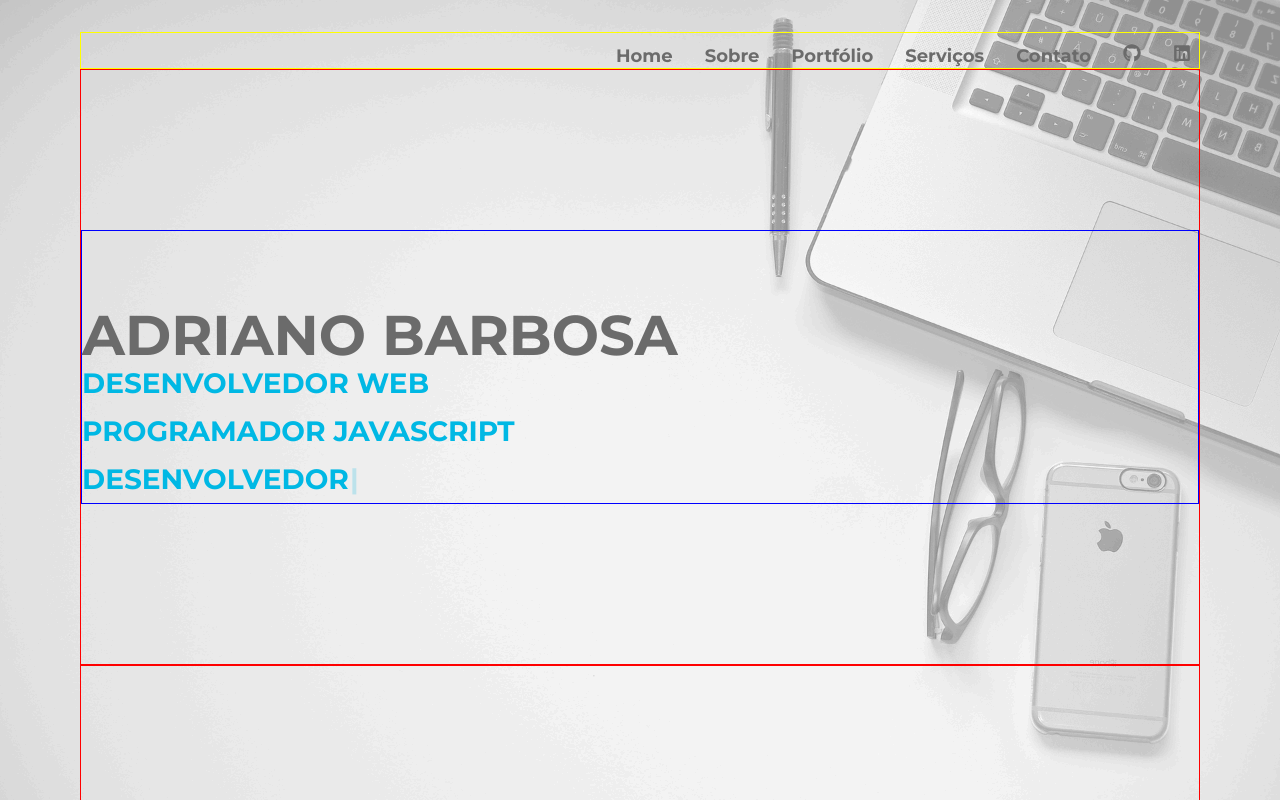
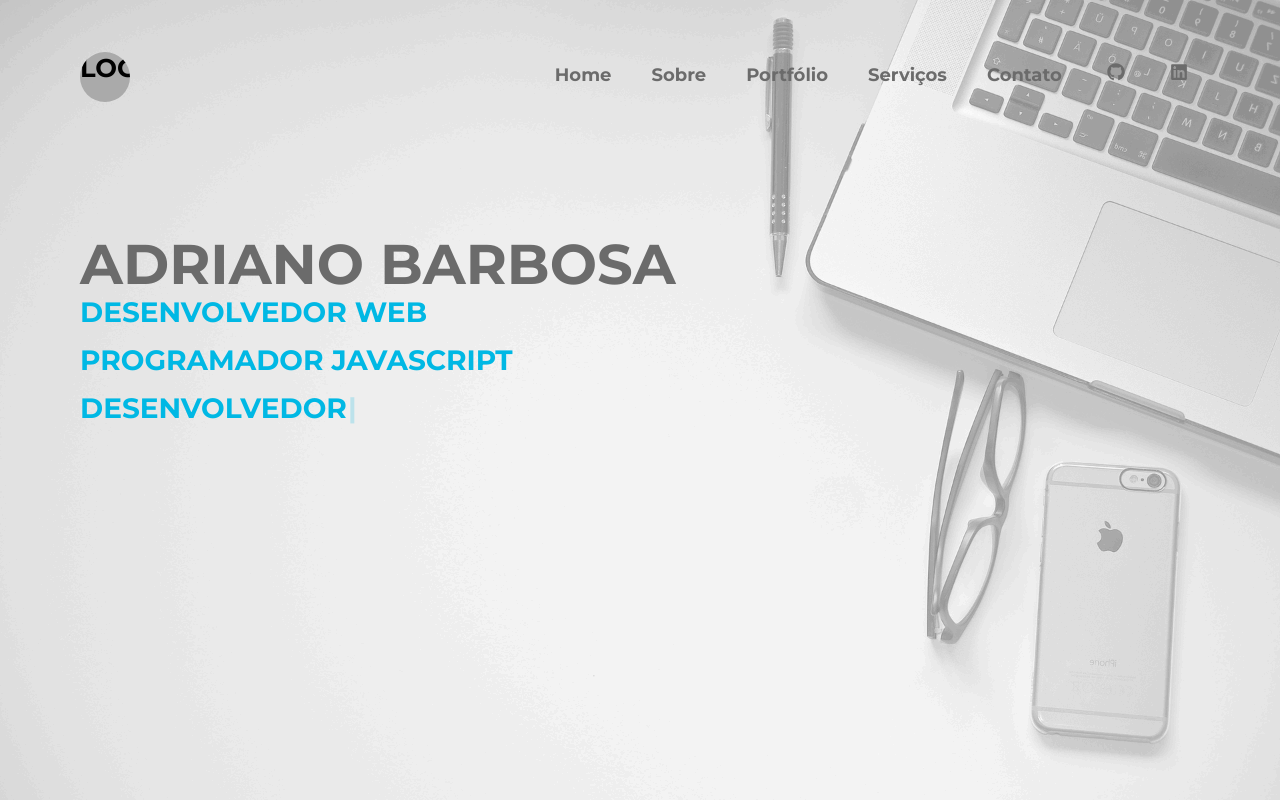
Before and after one commit to adrianobarbosa1/adrianobarbosa1.github.io.OLD, a Next.js app: page / in a window 1280 px wide. Shown: the top 800 px of the page. Built offline with nearby package versions, Linux system fonts and the light colour scheme.

Commit message:
refactor links header

```diff
--- a/src/components/Adriano/index.tsx
+++ b/src/components/Adriano/index.tsx
@@ -1,8 +1,12 @@
-import styles from './styles.module.scss'
-import Typewriter from 'typewriter-effect';
+import styles from "./styles.module.scss";
+import Typewriter from "typewriter-effect";
+import { FaFileExport } from "react-icons/fa";
 
-const textArray = ["DESENVOLVEDOR FULLSTACK", "ESPECIALISTA NODE.JS", "ESPECIALISTA REACT.JS"];
-
+const textArray = [
+  "DESENVOLVEDOR FULLSTACK",
+  "ESPECIALISTA NODE.JS",
+  "ESPECIALISTA REACT.JS",
+];
 
 export function Adriano() {
   return (
@@ -13,7 +17,6 @@ export function Adriano() {
           <p>
             DESENVOLVEDOR WEB <br />
             PROGRAMADOR JAVASCRIPT
-
           </p>
           <div className={styles.type}>
             <Typewriter
@@ -27,5 +30,5 @@ export function Adriano() {
         </div>
       </div>
     </>
-    )
+  );
 }
--- a/src/components/Adriano/styles.module.scss
+++ b/src/components/Adriano/styles.module.scss
@@ -4,11 +4,11 @@
   display: flex;
   align-items: center;
   justify-content: center;
-    border: 1px solid blue;
+  // border: 1px solid blue;
 }
 
-.content{
-   width:1120px;
+.content {
+  width: 1120px;
   margin-top: 5rem;
   //    margin-left: 10rem;
   display: flex;
@@ -19,17 +19,17 @@
   line-height: 3rem;
   // border: 1px solid yellow;
 
-    h1{
+  h1 {
     color: var(--text-title);
   }
 
-    p{
+  p {
     font-weight: 700;
     color: var(--blue);
   }
 }
 
-.type{
+.type {
   font-weight: 700;
   color: var(--blue);
 }
--- /dev/null
+++ b/src/components/Header/HeaderLink/header.data.tsx
@@ -0,0 +1,35 @@
+import { FaGithub, FaLinkedin } from "react-icons/fa";
+
+export const menuItems = [
+  {
+    path: "home",
+    label: "Home",
+  },
+  {
+    path: "sobre",
+    label: "Sobre",
+  },
+  {
+    path: "portfolio",
+    label: "Portfólio",
+  },
+  {
+    path: "servicos",
+    label: "Serviços",
+  },
+  {
+    path: "contato",
+    label: "Contato",
+  },
+];
+
+export const menuSocial = [
+  {
+    path: "https://github.com/adrianobarbosa1",
+    icon: <FaGithub />,
+  },
+  {
+    path: "https://www.linkedin.com/in/adriano-barbosa-10892750",
+    icon: <FaLinkedin />,
+  },
+];
--- a/src/components/Header/HeaderLink/index.tsx
+++ b/src/components/Header/HeaderLink/index.tsx
@@ -1,32 +1,39 @@
 import React from "react";
 import { FaGithub, FaLinkedin } from "react-icons/fa";
-import { Link } from 'react-scroll';
-import { Nav } from "../../../../types";
+import { Link as LinScroll } from "react-scroll";
+import Link from "next/link";
 
-import menuItems from '../header.data'
+import { menuItems, menuSocial } from "./header.data";
 
-import styles from './styles.module.scss'
+import styles from "./styles.module.scss";
 
 export function HeaderLink() {
   return (
     <>
       <nav className={styles.container}>
-                {menuItems.map((item, i) => {
+        {menuItems.map(({ path, label }, i) => {
           return (
-                        <Link
-                            activeClass='active'
-                            to={item.path}
+            <LinScroll
+              activeClass="active"
+              to={path}
               spy={true}
               smooth={true}
               offset={-70}
               duration={500}
               key={i}
             >
-                            {item.label}
+              {label}
+            </LinScroll>
+          );
+        })}
+        {menuSocial.map(({ path, icon }, i) => {
+          return (
+            <Link key={i} href={path}>
+              <a> {icon}</a>
             </Link>
-                    )
+          );
         })}
       </nav>
     </>
-    )
+  );
 }
--- a/src/components/Header/HeaderLink/styles.module.scss
+++ b/src/components/Header/HeaderLink/styles.module.scss
@@ -1,24 +1,28 @@
-.container{
-  margin-top: 0.5rem;;
+.container {
+  max-width: auto;
+  margin-top: 0.5rem;
 
-  a{
-   display: inline-block;
-   position: relative;
-   padding: 0 0.5rem;
-   cursor: pointer;
-   font: 700 1.125rem  'Montserrat';
-   color: var(--text-title);
+  @media (max-width: 990px) {
+    display: none;
+  }
 
-   transition: color 0.2s;
+  a {
+    position: relative;
+    padding: 0 0.75rem;
+    cursor: pointer;
+    font: 700 1.125rem "Montserrat";
+    line-height: 1.2;
+    color: var(--text-title);
 
-   & + a {
+    transition: all 0.2s;
+
+    & + a {
       margin-left: 1rem;
     }
 
-   &:hover{
-      color:var(--blue);
-      transform: scale(1.02);
-   }
+    &:hover {
+      transform: scale(1.8);
+      color: var(--blue);
+    }
   }
-
 }
--- a/src/components/Header/Logo/index.tsx
+++ b/src/components/Header/Logo/index.tsx
@@ -1,14 +1,13 @@
-import Image from 'next/image'
+import Image from "next/image";
 
-import styles from './styles.module.scss'
+import styles from "./styles.module.scss";
 
 export function Logo() {
-    return (
-        <>
-            <div className={styles.container}>
-                <Image src='./image/logo.jpg' alt='imgLogo' />
-            </div>
-
-        </>
-    )
+  return (
+    <>
+      <div className={styles.container}>
+        <h3>LOGO</h3>
+      </div>
+    </>
+  );
 }
--- a/src/components/Header/header.data.tsx
+++ /dev/null
@@ -1,32 +0,0 @@
-import { FaGithub, FaLinkedin } from "react-icons/fa";
-
-export default [
-    {
-        path: 'home',
-        label: 'Home',
-    },
-    {
-        path: 'sobre',
-        label: 'Sobre',
-    },
-    {
-        path: 'portfolio',
-        label: 'Portfólio',
-    },
-    {
-        path: 'servicos',
-        label: 'Serviços',
-    },
-    {
-        path: 'contato',
-        label: 'Contato',
-    },
-    {
-        path: 'https://github.com/adrianobarbosa1',
-        label: <FaGithub />,
-    },
-    {
-        path: 'https://www.linkedin.com/in/adriano-barbosa-10892750',
-        label: <FaLinkedin />,
-    },
-];
--- a/src/components/Header/index.tsx
+++ b/src/components/Header/index.tsx
@@ -1,19 +1,20 @@
-import { HeaderLink } from './HeaderLink'
-import { HeaderName } from './headerName'
-import { Logo } from './Logo'
-import styles from './styles.module.scss'
+import { HeaderLink } from "./HeaderLink";
+import { HeaderName } from "./headerName";
+import { Logo } from "./Logo";
+import styles from "./styles.module.scss";
 
 export function Header() {
   return (
-        <header className={styles.container}>
-            <div className={styles.content}>
-                {/* <Logo /> */}
+    <header className={styles.header}>
+      <div className={styles.container}>
+        <Logo />
         {/* <div className={styles.headerGroup}> */}
         {/* <HeaderName />
+
                     <div className={styles.linha} /> */}
         <HeaderLink />
         {/* </div> */}
       </div>
     </header>
-    )
+  );
 }
--- a/src/components/Header/styles.module.scss
+++ b/src/components/Header/styles.module.scss
@@ -1,18 +1,56 @@
-.container {
+//   animation: `${positionAnim} 0.4s ease`,
+//   '.donate__btn': {
+//     flexShrink: 0,
+//     mr: [15, 20, null, null, 0],
+//     ml: ['auto', null, null, null, 0],
+//   },
+//   '&.sticky': {
+//     position: 'fixed',
+//     backgroundColor: 'background',
+//     color: '#000000',
+//     boxShadow: '0 1px 2px rgba(0, 0, 0, 0.06)',
+//     py: 3,
+//     'nev > a': {
+//       color: 'text',
+//     },
+//   },
+// },
+
+.header {
   width: 100%;
   height: auto;
+  padding: 1.25rem 0;
+  position: absolute;
+  top: 0;
+  left: 0;
+  background-color: transparent;
   display: flex;
   align-items: center;
   justify-content: center;
+
+  transition: "all 0.4s ease";
+
+  @keyframes pulse {
+    0% {
+      position: fixed;
+      opacity: 1;
+    }
+
+    100% {
+      position: absolute;
+      opacity: 1;
+      transition: all 0.4s ease;
+    }
+  }
 }
 
-.content {
+.container {
   width: 100%;
   max-width: 1120px;
   margin-top: 2rem;
   display: flex;
-  justify-content: flex-end;
-  border: 1px solid yellow;
+  justify-content: space-between;
+  // border: 1px solid yellow;
 }
 
 .linha {
--- a/src/pages/styles.module.scss
+++ b/src/pages/styles.module.scss
@@ -1,18 +1,18 @@
 .container {
-	max-width: 1120px;
+  max-width: 1120px;
   height: auto;
-	margin: 0 auto;
-	padding: 160px 0;
-  border: 1px solid red;
+  margin: 0 auto;
+  padding: 160px 0;
+  // border: 1px solid red;
 }
 
 .container::after {
-	content: '';
-	display: table;
-	clear: both;
+  content: "";
+  display: table;
+  clear: both;
 }
 
-.background{
+.background {
   // display: block;
   position: absolute;
   z-index: -1;
```
Lines whose indentation alone changed are shown as unchanged.
